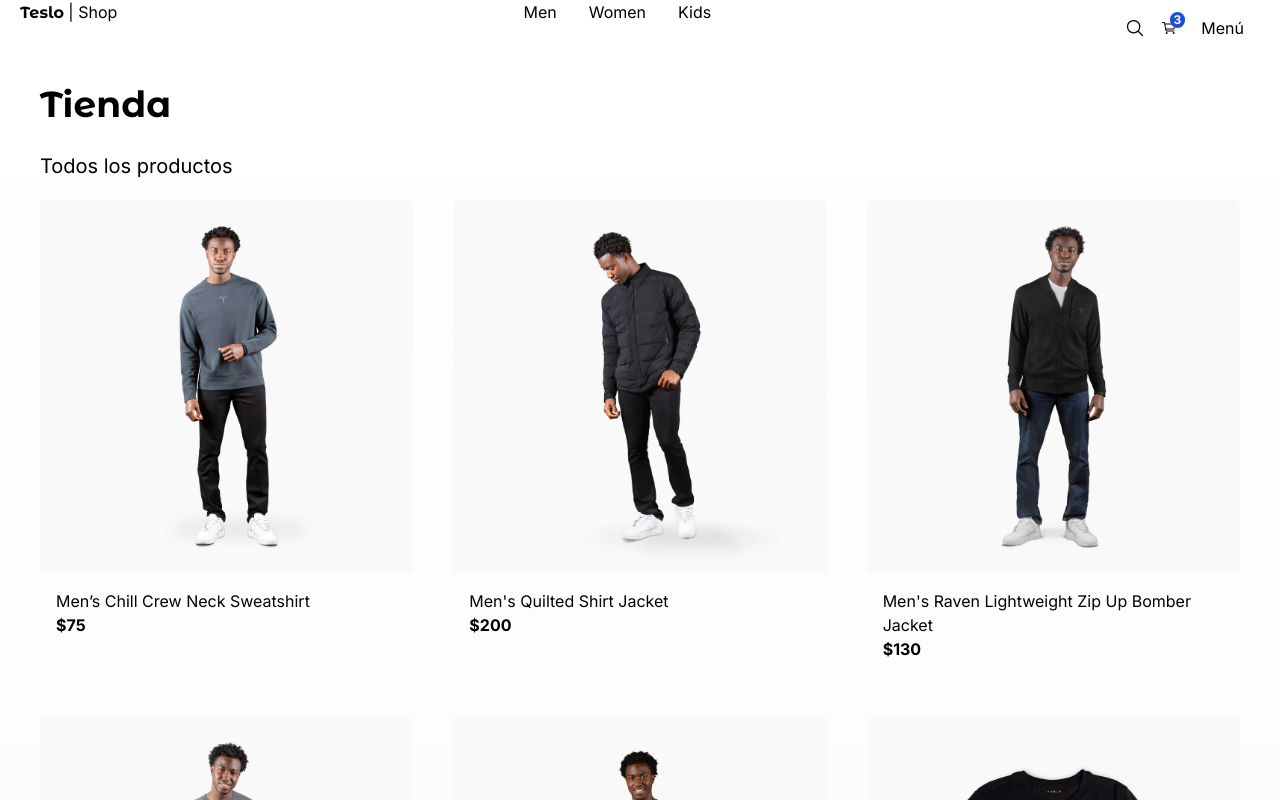
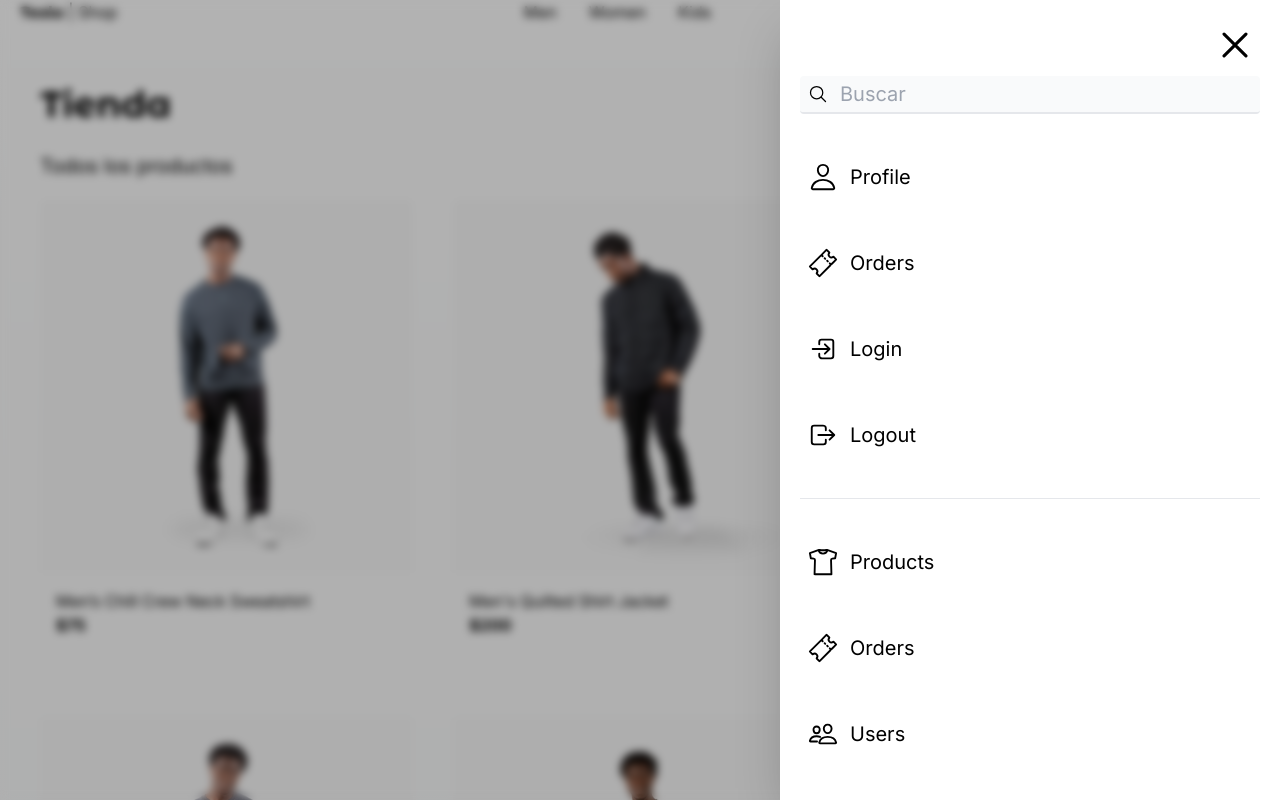
Before and after one commit to MemoSan27/next-teslo-shop, a Next.js app: page / in a window 1280 px wide. Shown: the top 800 px of the page. Built offline with nearby package versions, Linux system fonts and the light colour scheme.

Commit message:
sidebar added

```diff
--- a/src/app/(shop)/layout.tsx
+++ b/src/app/(shop)/layout.tsx
@@ -1,4 +1,4 @@
-import { TopMenu } from "@/components";
+import { Sidebar, TopMenu } from "@/components";
 
 export default function ShopLayout({ children}: {
  children: React.ReactNode;
@@ -6,7 +6,7 @@
   return (
     <main className="min-h-screen">
       <TopMenu />
-
+      <Sidebar />
       <div className="px-0 sm:px-10">
         { children }
       </div>
--- /dev/null
+++ b/src/components/ui/sidebar/Sidebar.tsx
@@ -0,0 +1,122 @@
+'use client'
+
+import Link from "next/link"
+import { IoCloseOutline, IoLogInOutline, IoLogOutOutline, IoPeopleOutline, IoPersonOutline, IoSearchOutline, IoShirtOutline, IoTicketOutline } from "react-icons/io5"
+
+export const Sidebar = () => {
+  return (
+    <div>
+        {/*Background black */}
+        <div className="fixed top-0 left-0 w-screen h-screen z-10 bg-black opacity-30">
+
+        </div>
+
+        {/*Blur */}
+        <div className="fade-in fixed top-0 left-0 w-screen h-screen z-10 backdrop-filter backdrop-blur-sm">
+
+        </div>
+
+        {/*Side Menu */}
+        <nav
+            //TODO: EFECTO SLIDE
+            className="fixed p-5 right-0 top-0 w-[500px] h-screen bg-white z-20 shadow-2xl transform transition-all duration-300">
+
+            <IoCloseOutline
+                size={50}
+                className="absolute top-5 right-5 cursor-pointer"
+                onClick={ () => console.log('Click')}
+            />
+
+        {/* Input */}
+        <div className="relative mt-14">
+            <IoSearchOutline
+                size={20}
+                className="absolute top-2 left-2"
+            />
+            <input
+                type="text"
+                placeholder="Buscar"
+                className="w-full bg-gray-50 rounded pl-10 py-1 pr-10 border-b-2 text-xl border-gray-200 focus:outline-none focus:border-blue-500"
+            />
+        </div>
+
+        {/* Menu */}
+        <Link
+            href="/"
+            className="flex items-center mt-10 p-2 hover:bg-gray-100 rounded transition-all"
+        >
+            <IoPersonOutline
+                size={30}
+            />
+            <span className="ml-3 text-xl">Profile</span>
+        </Link>
+
+        <Link
+            href="/"
+            className="flex items-center mt-10 p-2 hover:bg-gray-100 rounded transition-all"
+        >
+            <IoTicketOutline
+                size={30}
+            />
+            <span className="ml-3 text-xl">Orders</span>
+        </Link>
+
+        <Link
+            href="/"
+            className="flex items-center mt-10 p-2 hover:bg-gray-100 rounded transition-all"
+        >
+            <IoLogInOutline
+                size={30}
+            />
+            <span className="ml-3 text-xl">Login</span>
+        </Link>
+
+        <Link
+            href="/"
+            className="flex items-center mt-10 p-2 hover:bg-gray-100 rounded transition-all"
+        >
+            <IoLogOutOutline
+                size={30}
+            />
+            <span className="ml-3 text-xl">Logout</span>
+        </Link>
+
+        {/* Line Separator */}
+        <div className="w-full h-px bg-gray-200 my-10">
+
+        </div>
+
+        <Link
+            href="/"
+            className="flex items-center mt-10 p-2 hover:bg-gray-100 rounded transition-all"
+        >
+            <IoShirtOutline
+                size={30}
+            />
+            <span className="ml-3 text-xl">Products</span>
+        </Link>
+
+        <Link
+            href="/"
+            className="flex items-center mt-10 p-2 hover:bg-gray-100 rounded transition-all"
+        >
+            <IoTicketOutline
+                size={30}
+            />
+            <span className="ml-3 text-xl">Orders</span>
+        </Link>
+
+        <Link
+            href="/"
+            className="flex items-center mt-10 p-2 hover:bg-gray-100 rounded transition-all"
+        >
+            <IoPeopleOutline
+                size={30}
+            />
+            <span className="ml-3 text-xl">Users</span>
+        </Link>
+
+        </nav>
+    </div>
+  )
+}
```
Also changed, not shown: src/components/index.ts (+6 -5 lines).
